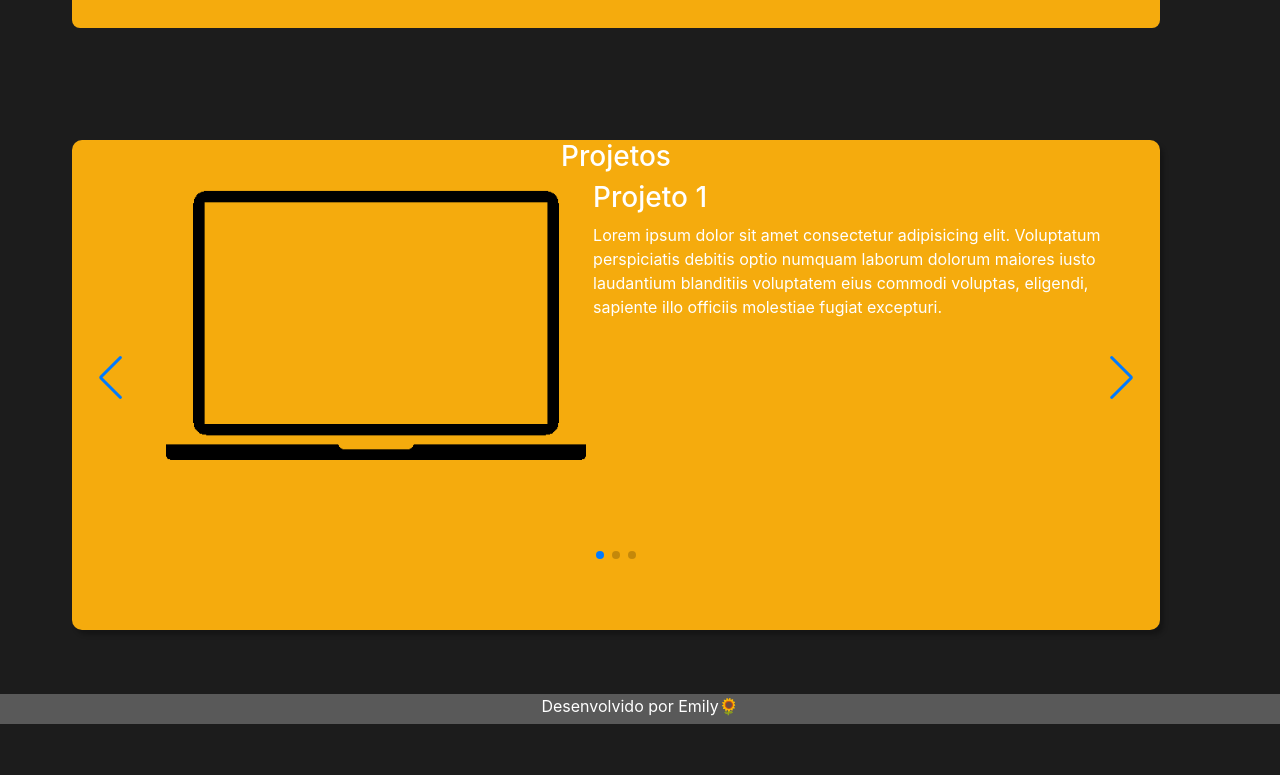
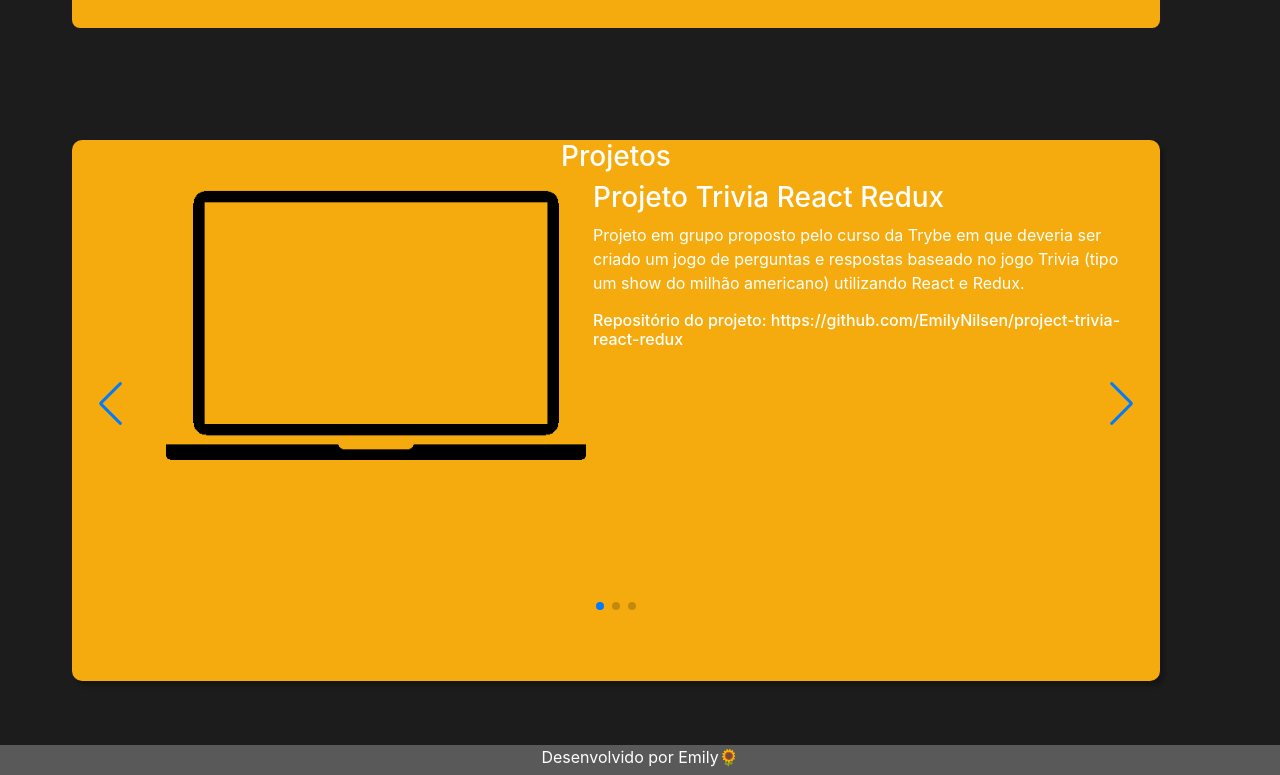
Before and after one commit to EmilyNilsen/EmilyNIlsen.github.io, a React (Create React App) app: page / in a window 1280 px wide. Shown: the part 1988-2763 px from the top of the page. Before the commit the page ends 2712 px from the top, so only its background shows below. Built offline with nearby package versions, Linux system fonts and the light colour scheme.

Commit message:
adicionando projetos no carousel

```diff
--- a/src/Components/Projects.jsx
+++ b/src/Components/Projects.jsx
@@ -28,14 +28,11 @@ export default function Projects() {
             <div className="slide-list">
               <img src={image} alt="computador" className="image-computador" />
               <div className="container-text-projects">
-                <h3>Projeto 1</h3>
+                <h3>Projeto Trivia React Redux</h3>
                 <p>
-                  Lorem ipsum dolor sit amet consectetur adipisicing elit.
-                  Voluptatum perspiciatis debitis optio numquam laborum dolorum
-                  maiores iusto laudantium blanditiis voluptatem eius commodi
-                  voluptas, eligendi, sapiente illo officiis molestiae fugiat
-                  excepturi.
+                Projeto em grupo proposto pelo curso da Trybe em que deveria ser criado um jogo de perguntas e respostas baseado no jogo Trivia (tipo um show do milhão americano) utilizando React e Redux.
                 </p>
+                <h6>Repositório do projeto: https://github.com/EmilyNilsen/project-trivia-react-redux</h6>
               </div>
             </div>
           </SwiperSlide>
@@ -43,14 +40,11 @@ export default function Projects() {
             <div>
               <img src={image} alt="computador" className="image-computador" />
               <div>
-                <h3>Projeto 2</h3>
+                <h3>Projeto Store Manager </h3>
                 <p>
-                  Lorem ipsum dolor sit amet consectetur adipisicing elit.
-                  Voluptatum perspiciatis debitis optio numquam laborum dolorum
-                  maiores iusto laudantium blanditiis voluptatem eius commodi
-                  voluptas, eligendi, sapiente illo officiis molestiae fugiat
-                  excepturi.
+                Projeto proposto pelo curso da Trybe, em que foi desenvolvido uma API de um CRUD (Create, Read, Update e Delete) utilizando a arquitetura MSC. Foi desenvolvido um sistema de gerenciamento de vendas, onde será possível criar, visualizar, deletar, atualizar produtos e vendas e mais de 40% de cobertura de testes unitários.
                 </p>
+                <h6>Repositório do projeto: https://github.com/EmilyNilsen/project-store-manager</h6>
               </div>
             </div>
           </SwiperSlide>
@@ -58,14 +52,11 @@ export default function Projects() {
             <div>
               <img src={image} alt="computador" className="image-computador" />
               <di>
-                <h3>Projeto 2</h3>
+                <h3>Projeto OriginSix</h3>
                 <p>
-                  Lorem ipsum dolor sit amet consectetur adipisicing elit.
-                  Voluptatum perspiciatis debitis optio numquam laborum dolorum
-                  maiores iusto laudantium blanditiis voluptatem eius commodi
-                  voluptas, eligendi, sapiente illo officiis molestiae fugiat
-                  excepturi.
+                OriginSix é uma página institucional no formato One Page, responsiva, para usar em diversos tipos de micro, pequena e média empresas. Contém as seguintes seções: Header, Navigation, Home, Sobre, Serviços, Depoimentos, Contato e Footer. Projeto foi executado junto as aulas disponíveis na plataforma da Rocketseat.
                 </p>
+                <h6>Repositório do projeto: https://github.com/EmilyNilsen/nlw_origin</h6>
               </di>
             </div>
           </SwiperSlide>
```
